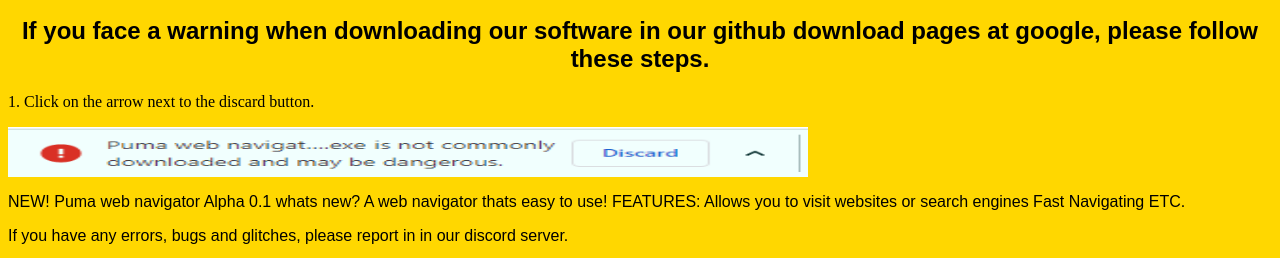
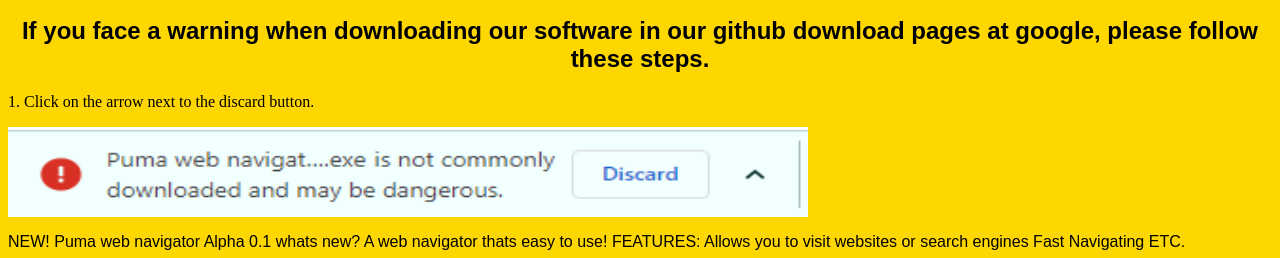
Before and after one commit to PumaDevelopInc/Official-website-of-Puma-Develop-Inc., a plain HTML site: page index.html in a window 1280 px wide. Shown: the part 97-355 px from the top of the page. Drawn offline with Linux system fonts and the light colour scheme.

Commit message:
Update index.html

```diff
--- a/index.html
+++ b/index.html
@@ -3,7 +3,7 @@
 
 <h2 style="font-family: sans-serif">If you face a warning when downloading our software in our github download pages at google, please follow these steps.</h2>
 <p syle="font-family: sans-serif">1. Click on the arrow next to the discard button.</p>
-<img src="step1.png" alt="step 1" width="800" height="50">
+<img src="step1.png" alt="step 1" width="800" height="90">
 
 
 
```
